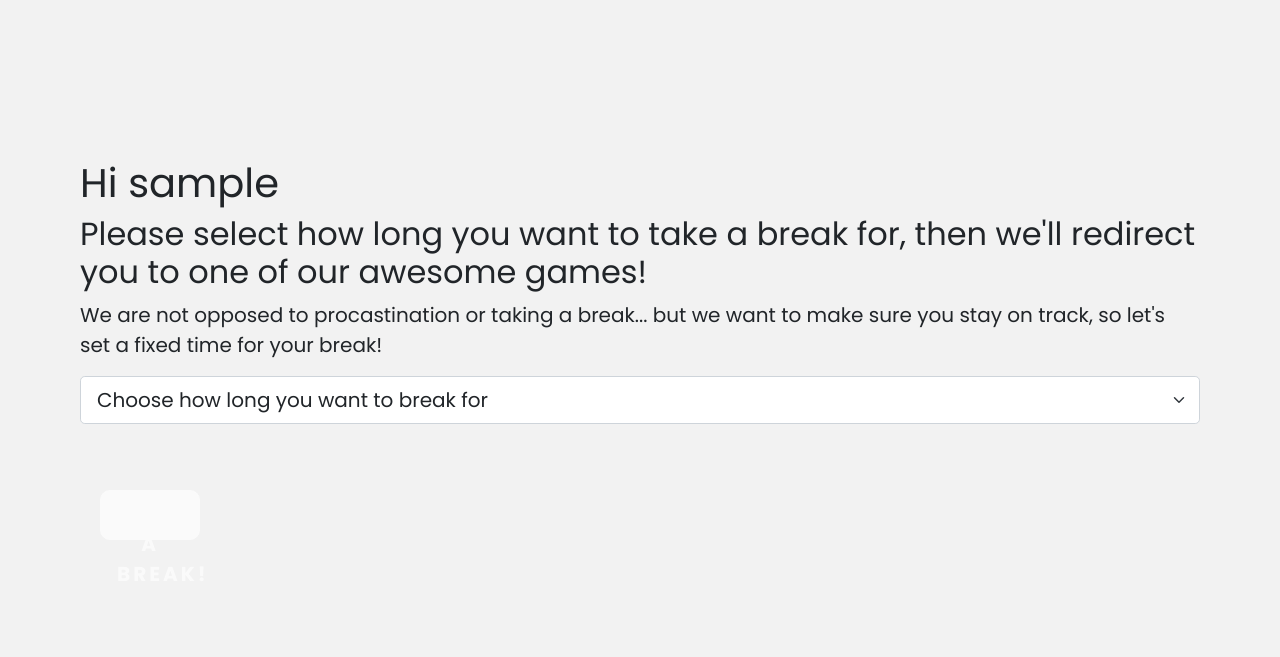
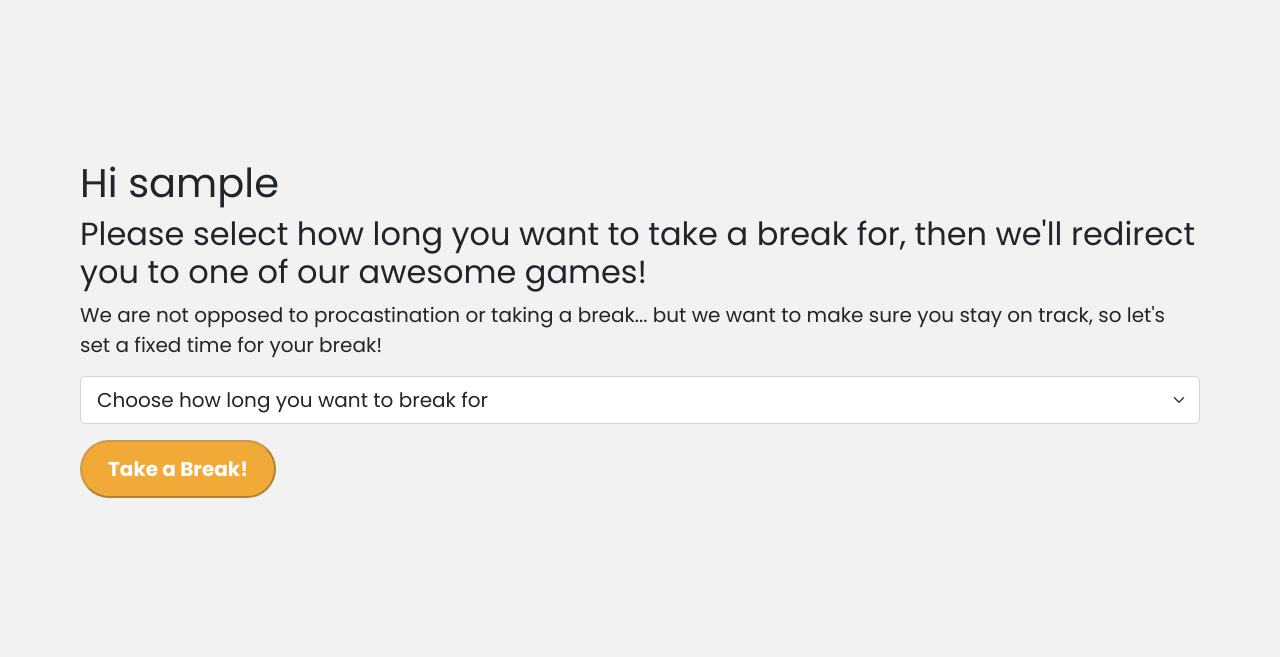
Before and after one commit to chiarapascucci/cfgTeam123, a Flask app: page /start-timer in a window 1280 px wide. Shown: the part 62-719 px from the top of the page. Run offline with Flask 2, Linux system fonts and the light colour scheme; a user stored in the database is signed in; parts of the project's set-up code (start-up, migrations or seed data) failed here and were passed over; some libraries are stand-ins or nearby versions.

Commit message:
made changes to timer button

```diff
--- a/FINALPROJECT/static/boostrap/main.css
+++ b/FINALPROJECT/static/boostrap/main.css
@@ -113,7 +113,7 @@ ul.features-list li {
   margin-bottom: 1em;
   margin-left: 2em;
   position: relative;
-  background-image: url('../static/images/bullet.svg');
+
 }
 
 ul.features-list li:before {
@@ -344,6 +344,17 @@ td {
      margin: 0.5em;
   }
 
+/* Take Break button */
+.break-button{
+  background: var(--primary-color);
+  color: white;
+  text-decoration: none;
+  padding: 0.6em 1.3em;
+  font-size: 0.5 em;
+  border-radius: 5em;
+  font-weight: bold;
+  display: inline-block;
+}
 
 /* Blackjack */
     .blackjack-body {
--- a/FINALPROJECT/templates/select_break_time.html
+++ b/FINALPROJECT/templates/select_break_time.html
@@ -5,7 +5,7 @@
 {% block content %}
 
 
-<section>
+<section class="timer-section">
         <main class="px-3">
             <h1>Hi {{ username }}</h1>
             <h2>Please select how long you want to take a break for, then we'll redirect you to one of our awesome games!</h2>
@@ -19,9 +19,10 @@
                     <option value="10">10 minutes</option>
                     <option value="15">15 minutes</option>
                 </select>
-                <button id="set-timer-btn" type="button" class="btn btn-lg btn-secondary fw-bold border-white bg-white" disabled>Take a break!</button>
+                <button id="set-timer-btn" type="button" class="break-button" disabled>Take a Break!</button>
             </div>
         </main>
 </section>
-
+<!--<a href="/browsegames" class="primary-cta">Play Now</a>-->
+<!--class="btn btn-lg btn-secondary fw-bold border-white bg-white"-->
 {% endblock %}
```
